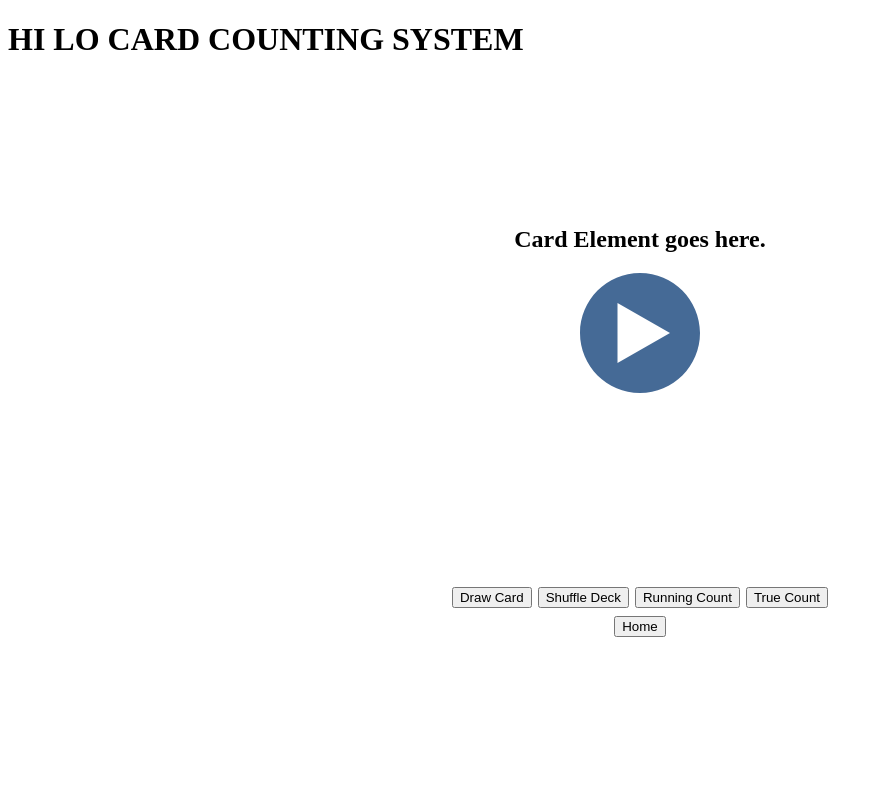
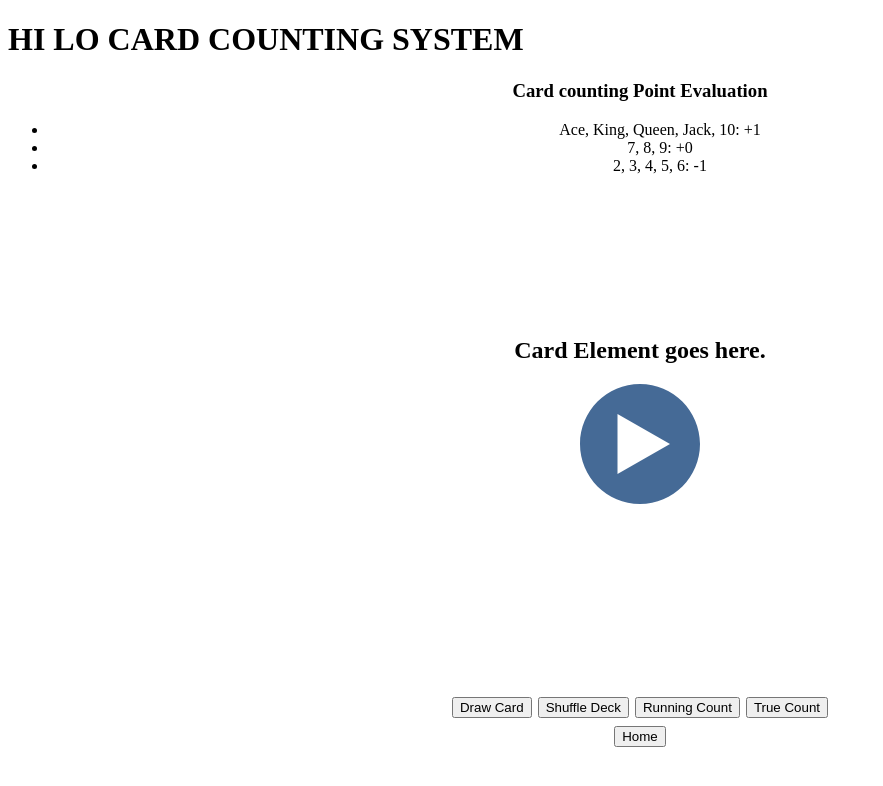
Before and after one commit to jacobaperez/counting-cards, a React app: page /hilo in a window 1280 px wide. Shown: the top 786 px of the page, without its empty margins (0-883 px from the left). Built offline with nearby package versions, Linux system fonts and the light colour scheme; the HTML template or start-up script is replaced by a standard one.

Commit message:
[ops] - add point evaluations

```diff
--- a/client/src/components/HiLo/HiLo.css
+++ b/client/src/components/HiLo/HiLo.css
@@ -18,6 +18,10 @@ text-align: center;
 padding-top: 10%;
 }
 
+#rules {
+  text-align: center;
+}
+
 
 #get-started {
   text-align: center;
--- a/client/src/components/HiLo/HiLo.jsx
+++ b/client/src/components/HiLo/HiLo.jsx
@@ -17,14 +17,13 @@ class HiLo extends React.Component {
   }
 
   testClick() {
-    TweenMax.from("#get-started", 2, {opacity: 0, rotation:180, immediateRender:false});
+    // let s = document.createElement('IMG');
+    // s.setAttribute('src', './shuffle.svg');
+    // TweenMax.from(s, 2, {opacity: 0, rotation:180, immediateRender:false});
   }
 
   handleShuffleClick() {
-    this.setState = {
-      shuffle: !this.state.shuffle
-    }
-    TweenMax.from('#hm', 2, { rotation: 360, immediateRender: false, opacity: 0});
+    // TweenMax.toFrom('#get-started', 2, { rotation: 360, opacity: 0});
   }
 
   handleHomeClick() {
@@ -35,10 +34,18 @@ class HiLo extends React.Component {
     return (
       <div>
         <h1>HI LO CARD COUNTING SYSTEM</h1>
+        <div id="rules">
+          <h3>Card counting Point Evaluation</h3>
+          <ul>
+            <li>Ace, King, Queen, Jack, 10: +1</li>
+            <li>7, 8, 9: +0</li>
+            <li>2, 3, 4, 5, 6: -1</li>
+          </ul>
+        </div>
         <div className="card">
           <h2>Card Element goes here.</h2>
           {
-              this.state.shuffle ? <img id='hm' src={shuffle} /> :
+
               <img id="get-started" src={playButton} />
 
           }
```
